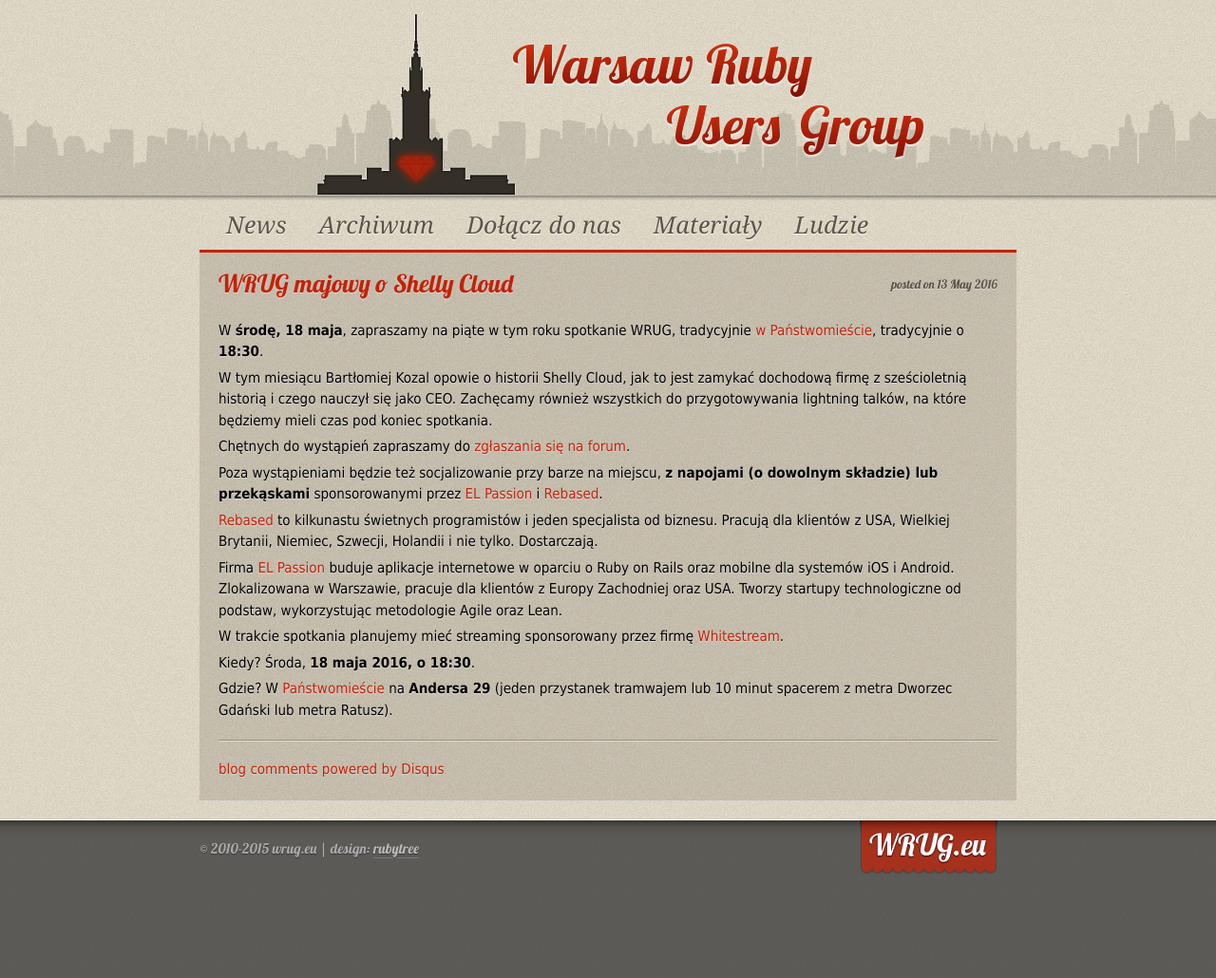
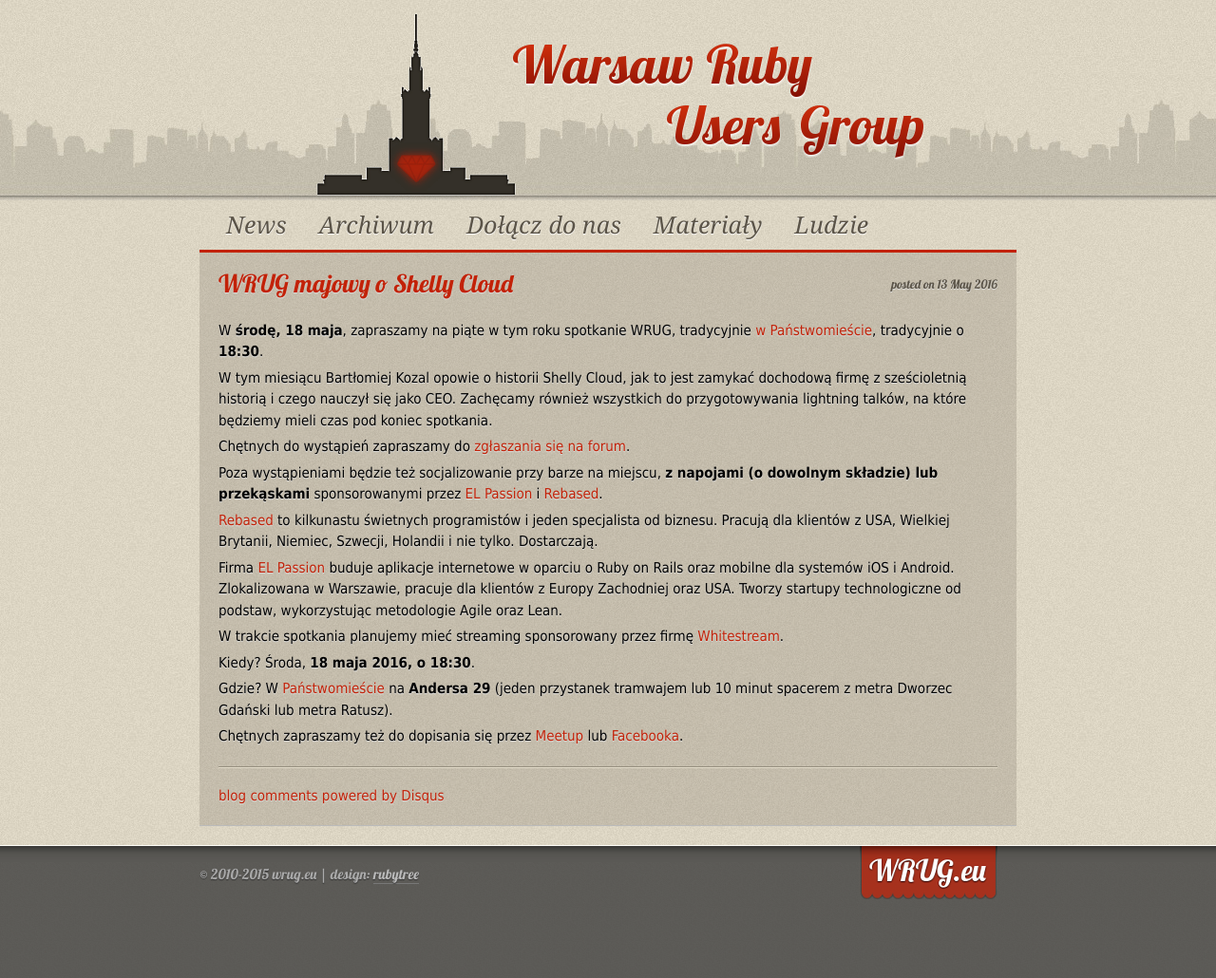
Before and after one commit to wrug/wrug.eu, a Jekyll site: the page built from _posts/2016-05-13-spotkanie-majowe.md, in a window 1280 px wide. Shown: the whole page at 95% size. Built offline with Jekyll 4.4.1, drawn with Linux system fonts in a browser that asks for light colours; comment, search, counter and statistics services are not loaded; before the commit the page ends 1003 px from its top, so only the background shows below that.

Commit message:
May 2016: add Fb/Meetup links

```diff
--- a/_posts/2016-05-13-spotkanie-majowe.md
+++ b/_posts/2016-05-13-spotkanie-majowe.md
@@ -37,3 +37,7 @@
 Gdzie? W [Państwomieście](http://panstwomiasto.pl) na
 **Andersa 29** (jeden przystanek tramwajem lub 10 minut
 spacerem z metra Dworzec Gdański lub metra Ratusz).
+
+Chętnych zapraszamy też do dopisania się przez
+[Meetup](http://www.meetup.com/Warsaw-Ruby-Users-Group-WRUG/events/231099235/)
+lub [Facebooka](https://www.facebook.com/events/248142182209708/).
```
